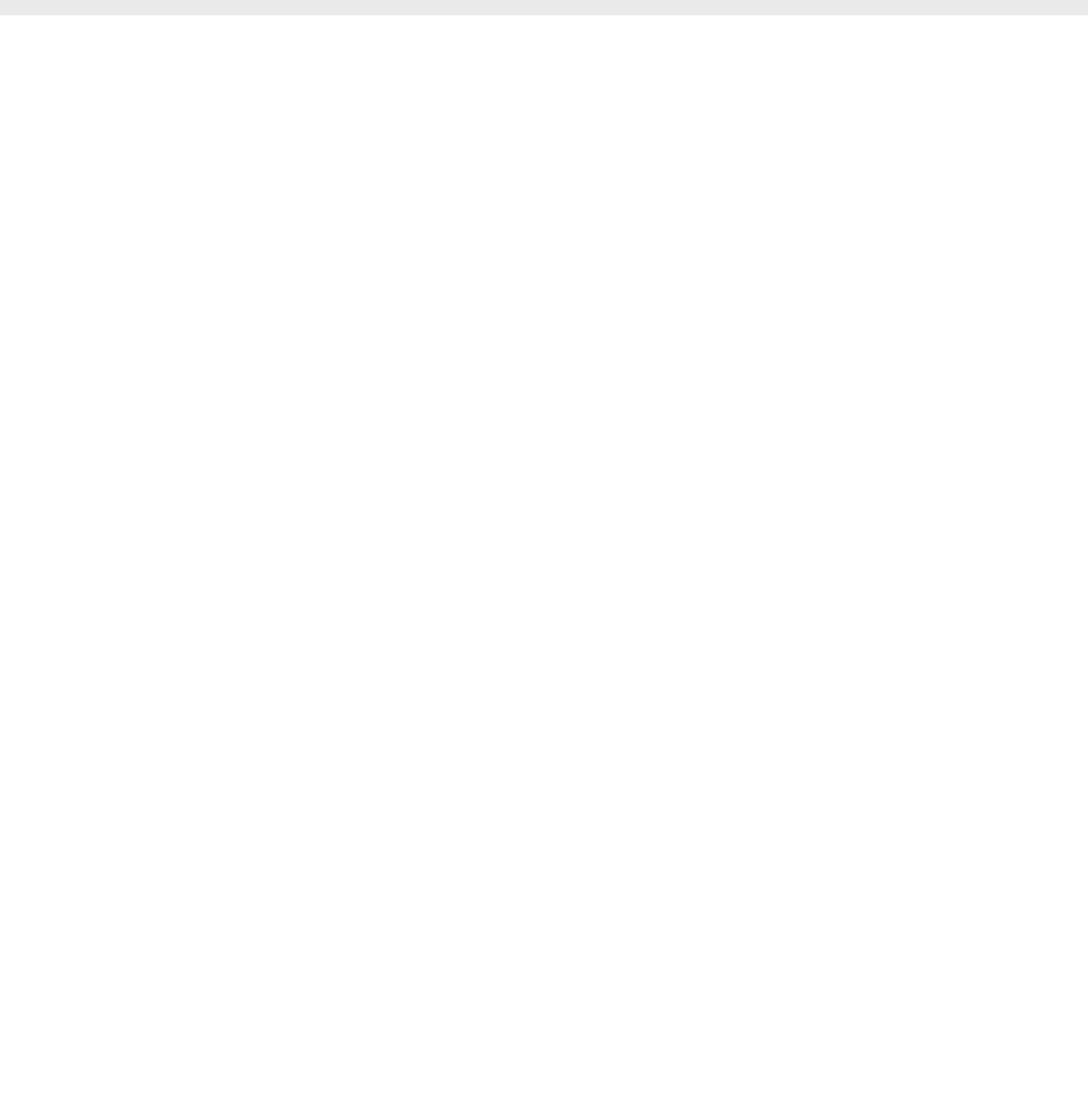
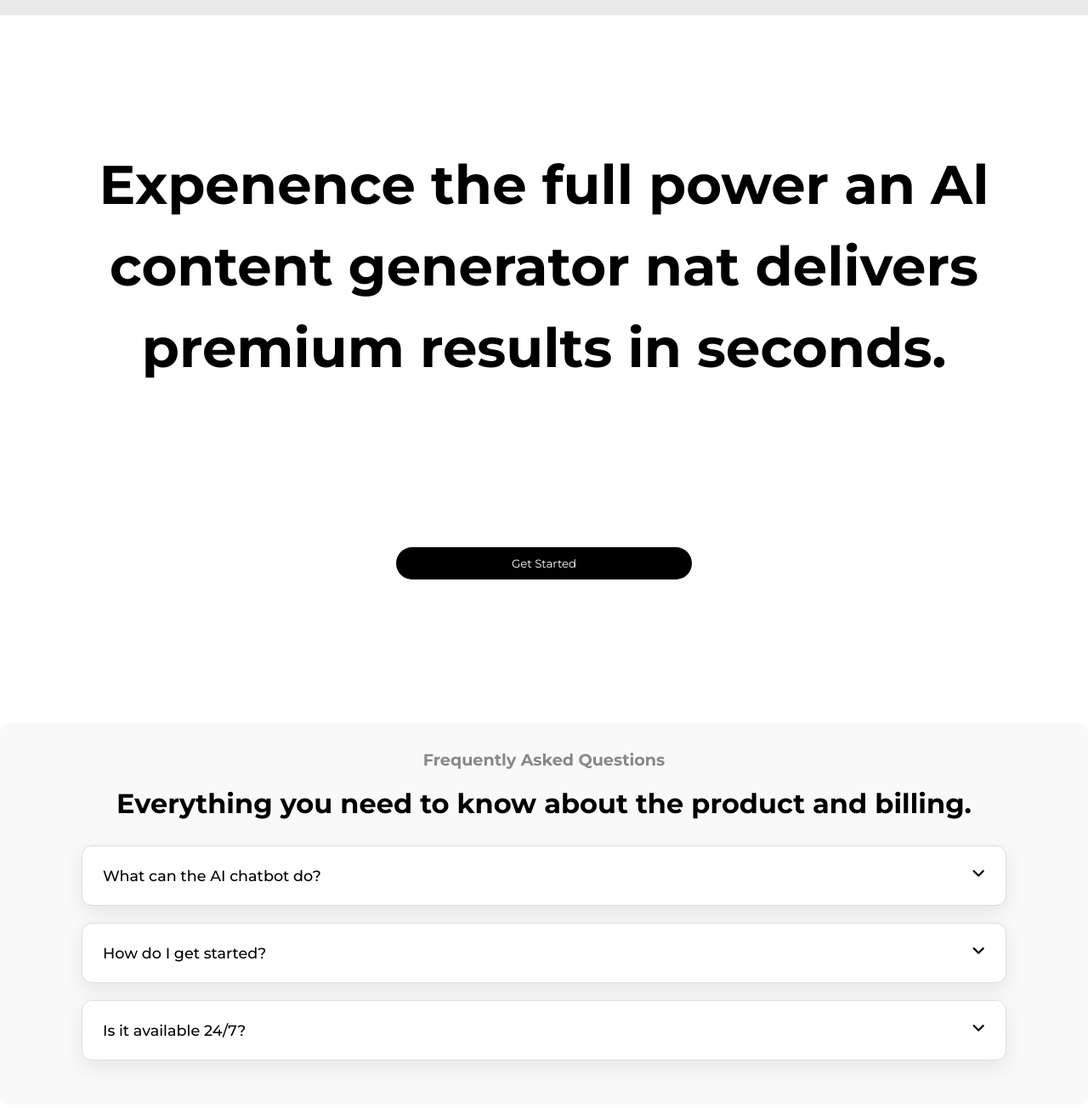
Before and after one commit to hichameait/AI-Chatbot, a website: page public/home.html in a window 1280 px wide. Shown: the part 2217-3521 px from the top of the page at 85% size. Before the commit the page ends 3200 px from the top, so only its background shows below. Drawn offline with Linux system fonts and the light colour scheme.

Commit message:
Add FQA sectio

```diff
--- a/public/app.css
+++ b/public/app.css
@@ -232,10 +232,12 @@ header {
   align-items: flex-start;
   gap: 20px;
 }
-.cards-1 div img , .cards-2 div img {
+.cards-1 div img,
+.cards-2 div img {
   max-width: 70%;
 }
-.cards-1 div , .cards-2 div  {
+.cards-1 div,
+.cards-2 div {
   width: 100%;
   display: flex;
   align-items: center;
@@ -281,3 +283,93 @@ header {
   border-radius: 30px;
   padding: 11px;
 }
+
+.full-text {
+  width: 100%;
+  height: 100vh;
+  text-align: center;
+  display: flex;
+  justify-content: space-around;
+  align-items: center;
+  flex-direction: column;
+  gap: 20px;
+  padding: 60px;
+  line-height: 1.5;
+}
+
+.full-text h1 {
+  margin: 1rem 1rem;
+  font-size: 4rem;
+}
+
+/* Updated FAQ Styles */
+.faq {
+  padding: 2rem 6rem;
+  background-color: #f9f9f9;
+  border-radius: var(--border-radius);
+  margin: 2rem 0;
+}
+
+.faq h1 {
+  text-align: center;
+  font-size: 2rem;
+  margin-top: 20px;
+  margin-bottom: 30px;
+  color: var(--secondary-color);
+}
+
+.faq h2 {
+  color: var(--secondary-light);
+  text-align: center;
+  font-weight: bold;
+  font-size: 1.2rem;
+  margin-bottom: 20px;
+}
+
+.faq-item {
+  background: #fff;
+  border: 1px solid #ddd;
+  border-radius: var(--border-radius);
+  margin-bottom: 20px;
+  padding: 1.5rem;
+  box-shadow: var(--box-shadow);
+  transition: background var(--transition);
+}
+
+.faq-item:hover {
+  background: #f1f1f1;
+}
+
+.faq-title {
+  margin: 0;
+  font-weight: 500;
+  font-size: 1.1rem;
+  cursor: pointer;
+  position: relative;
+  padding-right: 25px; /* room for the arrow icon */
+}
+
+.faq-title::after {
+  content: "\f107"; /* Font Awesome down arrow */
+  font-family: "Font Awesome 5 Free";
+  font-weight: 900;
+  position: absolute;
+  right: 0;
+  top: 0;
+  transition: transform 0.3s ease;
+}
+
+.faq-title.act::after {
+  transform: rotate(180deg);
+}
+
+.faq-description {
+  margin-top: 15px;
+  display: none;
+  animation: fadeIn 0.3s ease-in-out forwards;
+}
+
+@keyframes fadeIn {
+  from { opacity: 0; }
+  to { opacity: 1; }
+}
--- a/public/home.html
+++ b/public/home.html
@@ -67,6 +67,48 @@
               </div>
             </div>
         </section>
+
+        <section class="full-text">
+          <h1>Expenence the full power an Al content generator nat delivers premium results in seconds.</h1>
+          <button class="btn-cards">Get Started</button>
+        </section>
+
+        <section class="faq" id="faq">
+
+          <h2>Frequently Asked Questions</h2>
+          <h1>Everything you need to know about the product and billing.</h1>
+          <div class="faq-item">
+            <h3 class="faq-title">What can the AI chatbot do?</h3>
+            <p class="faq-description" style="display: none;">
+              The AI chatbot can answer your questions, provide recommendations, and assist with various tasks.
+            </p>
+          </div>
+
+          <div class="faq-item">
+            <h3 class="faq-title">How do I get started?</h3>
+            <p class="faq-description" style="display: none;">
+              Simply click "Get Started" to begin your conversation with the AI chatbot.
+            </p>
+          </div>
+          <div class="faq-item">
+            <h3 class="faq-title">Is it available 24/7?</h3>
+            <p class="faq-description" style="display: none;">
+              Yes, the AI chatbot is available 24/7 to assist you.
+            </p>
+          </div>
+        </section>
+
+        <script>
+          const faqTitles = document.querySelectorAll('.faq-title');
+          faqTitles.forEach(title => {
+            title.addEventListener('click', () => {
+              const description = title.nextElementSibling;
+              const isVisible = description.style.display === 'block';
+              description.style.display = isVisible ? 'none' : 'block';
+              title.classList.toggle('act', !isVisible);
+            });
+          });
+        </script>
     </main>
 </body>
 </html>
```
